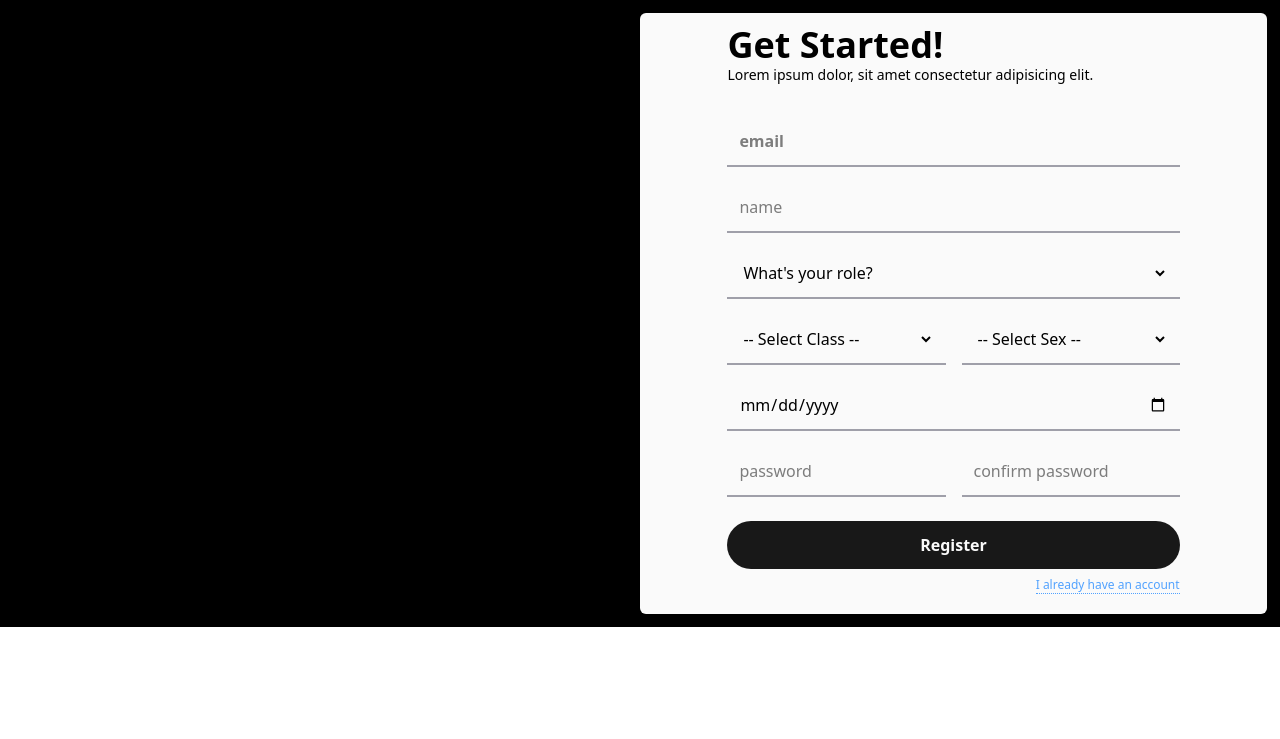
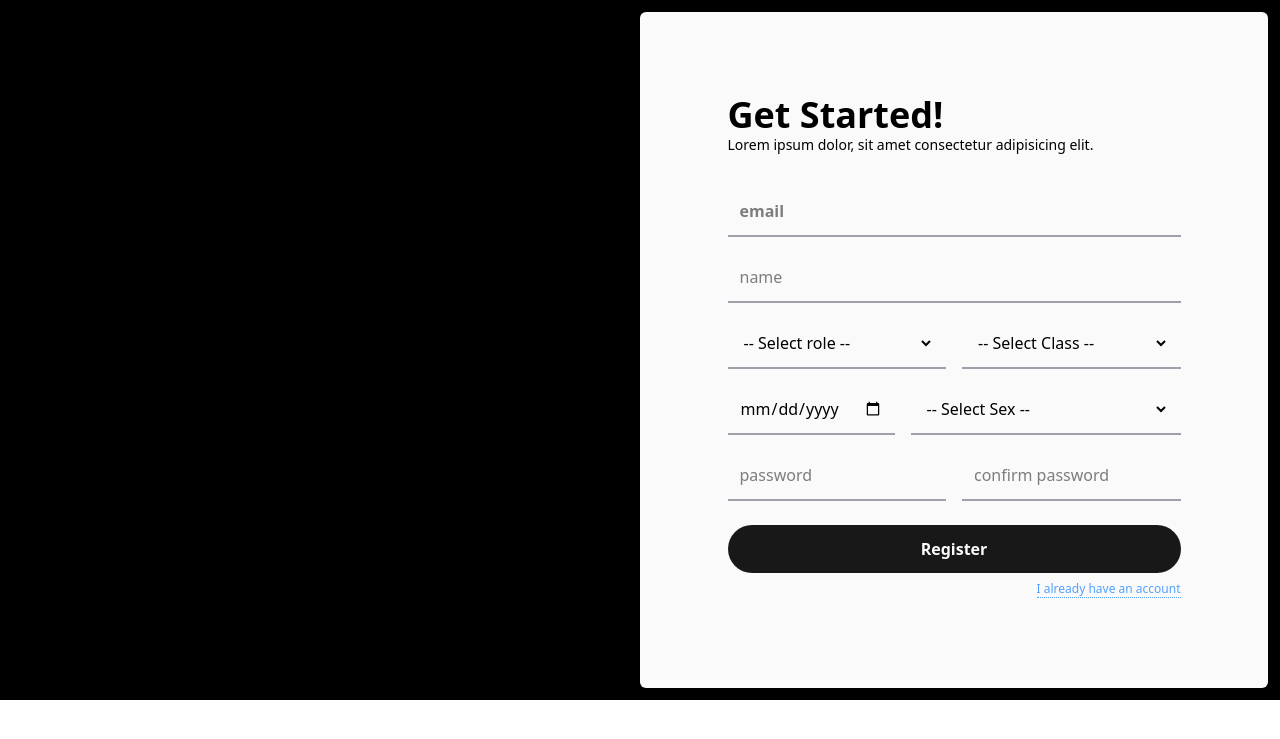
Before and after one commit to Samn1ce/SMS, a PHP site: page /register.php in a window 1280 px wide. Shown: the top 739 px of the page. Run offline with PHP 8.4, Linux system fonts and the light colour scheme; data that the repository does not hold is empty.

Commit message:
[FIX]: Form Handling

```diff
--- a/includes/registerFormhandler.inc.php
+++ b/includes/registerFormhandler.inc.php
@@ -46,7 +46,7 @@ if ($role === "student") {
 } elseif ($role === "teacher") {
     $sql = "INSERT INTO teachers (teacherName, email, pwd, gender, dob) VALUES (?, ?, ?, ?, ?)";
 } else {
-    redirectWithData("invalidrole", $email, $username, $mname, $role, $class);
+    redirectWithData("emptyfields", $email, $username, $mname, $class);
 }
 
 // Insert user data
--- a/register.php
+++ b/register.php
@@ -15,8 +15,8 @@
 </head>
 <body>
     <form action="includes/registerFormhandler.inc.php" method="post">
-        <div class="w-full border bg-black p-1 lg:p-3 flex items-end justify-end">
-            <div class="w-full lg:w-1/2 p-3 pb-5 bg-zinc-50 h-full rounded-md flex justify-center items-center">
+        <div class="w-full min-h-[700px] bg-black p-1 lg:p-3 flex justify-end">
+            <div class="w-full lg:w-1/2 p-3 pb-5 bg-zinc-50 rounded-md flex justify-center items-center">
                 <div class="w-11/12 lg:w-3/4 flex flex-col gap-8">
                     <div>
                         <h1 class=" text-4xl font-bold">Get Started!</h1>
@@ -59,21 +59,21 @@
                                 }
                             ?>
                         </div>
-                        <div class="flex flex-col">
-                            <div class="w-full flex gap-2 items-center border-b-2 p-3 <?= (isset($_GET['error']) && ($_GET['error'] === 'emptyfields' || 'invalidrole') && ($_GET['role'] === "none") ? 'border-red-500' : 'border-zinc-400') ?>">
+                        <div class="w-full flex justify-between gap-4">
+                            <div class="w-full flex flex-col">
+                                <div class="w-full flex gap-2 items-center border-b-2 p-3 <?= (isset($_GET['error']) && ($_GET['error'] === 'emptyfields') && (isset($_GET['role']) && $_GET['role'] === 'none') ? 'border-red-500' : 'border-zinc-400') ?>">
                                     <select
                                         name="role"
                                         class="w-full outline-none"
                                     >
-                                    <option value="none">What's your role?</option>
+                                        <option value="none">-- Select role --</option>
                                         <option value="student">Student</option>
                                         <option value="teacher">Teacher</option>
                                     </select>
                                 </div>
                             </div>
-                        <div class="w-full flex justify-between gap-4">
                             <div class="flex flex-col w-full">
-                                <div class="w-full flex gap-2 items-center border-b-2 border-zinc-400 p-3">
+                                <div class="w-full flex gap-2 items-center border-b-2 p-3 <?= (isset($_GET['error']) && $_GET['error'] === 'emptyfields' && isset($_GET['class']) && $_GET['class'] === '') ? 'border-red-500' : 'border-zinc-400' ?>">
                                     <select name="class_id" id="class" class="w-full outline-none">
                                         <option value="">-- Select Class --</option>
                                         <?php while ($class = mysqli_fetch_assoc($classResult)) : ?>
@@ -82,6 +82,13 @@
                                         </option>
                                         <?php endwhile; ?>
                                     </select>
+                                </div>
+                            </div>
+                        </div>
+                        <div class="w-full flex justify-between gap-4">
+                            <div class="flex flex-col">
+                                <div class="w-full flex gap-2 items-center border-b-2 border-zinc-400 p-3">
+                                    <input type="date" name="dob" class="w-full outline-none" />
                                 </div>
                             </div>
                             <div class="flex flex-col w-full">
@@ -94,12 +101,7 @@
                                 </div>
                             </div>
                         </div>
-                        <div class="flex flex-col">
-                            <div class="w-full flex gap-2 items-center border-b-2 border-zinc-400 p-3">
-                                <input type="date" name="dob" class="w-full outline-none" />
-                            </div>
-                        </div>
-                        <div class="w-full flex justify-between gap-4">
+                        <div class="w-full flex flex-col md:flex-row justify-between gap-4">
                             <div class="flex flex-col w-full">
                                 <div class="w-full flex gap-2 items-center border-b-2 border-zinc-400 p-3">
                                     <input type="password" name="pwd" placeholder="password" class="w-full outline-none" />
```
Also changed, not shown: components/icons.php (+13 -0 lines), login.php (+5 -3 lines). Lines whose indentation alone changed are shown as unchanged.
